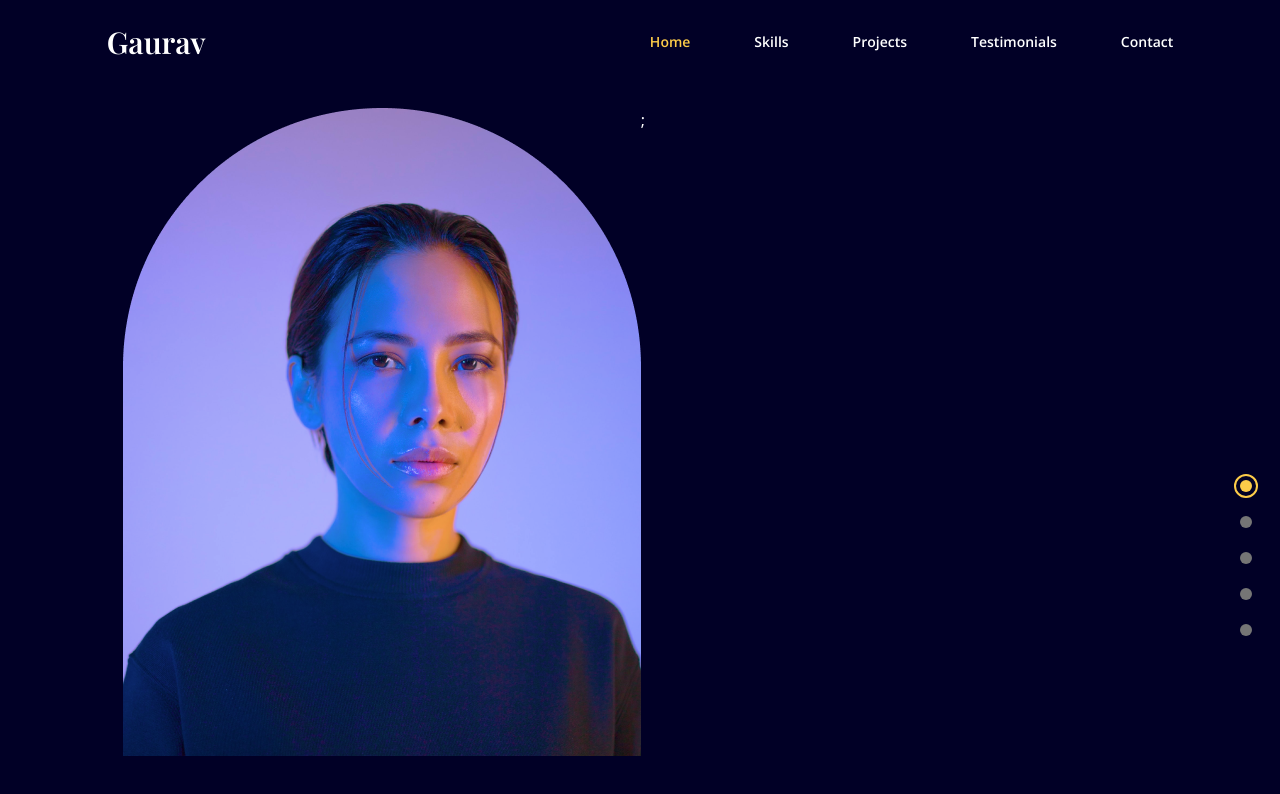
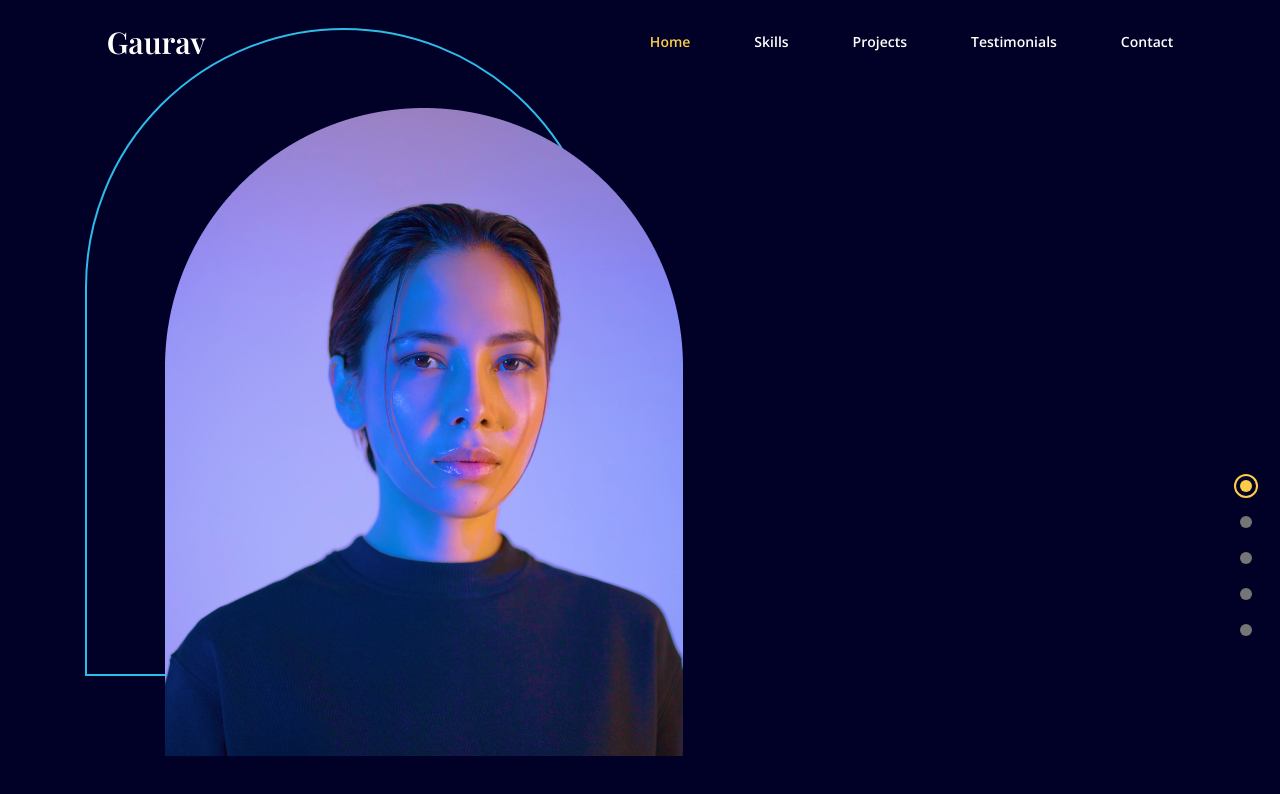
Before and after one commit to Gaurav-Choudhary2113/vite-portfolio, a React app: page / in a window 1280 px wide. Shown: the top 794 px of the page. Built offline with nearby package versions, Linux system fonts and the light colour scheme; the HTML template or start-up script is replaced by a standard one.

Commit message:
landing page

```diff
--- a/src/Components/Landing.jsx
+++ b/src/Components/Landing.jsx
@@ -11,13 +11,19 @@
     >
       <div className="md:order-2 flex justify-center basis-3/5 z-10 mt-16 md:-32">
         {isAboveMediumScreens ? (
-          <div className="relative">
-            <img src="src/assets/profile-image.png" alt="profile" />
+          <div
+            className="relative z-0 ml-20 before:absolute before:-top-20 before:-left-20 before:rounded-t-[400px]
+            before:w-full before:max-w-[400px] md:before:max-w-[600px] before:h-full before:border-2 before:border-blue before:z-[-1]"
+          >
+            <img
+              src="src/assets/profile-image.png"
+              alt="profile"
+              className="hover:filter hoversaturate-200 transition duration-500 z-10 w-full max-w-[400px] md:max-w-[600px]"
+            />
           </div>
         ) : (
           <div></div>
         )}
-        ;
       </div>
     </section>
   );
```
